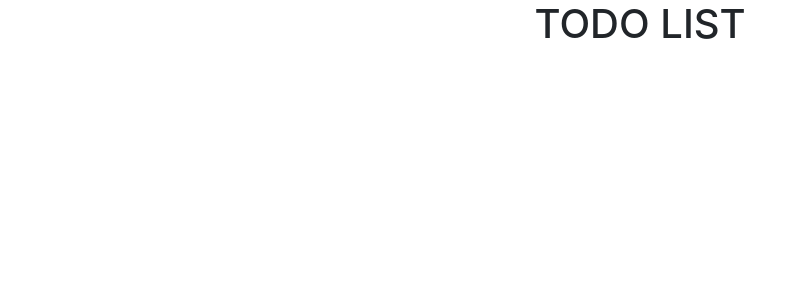
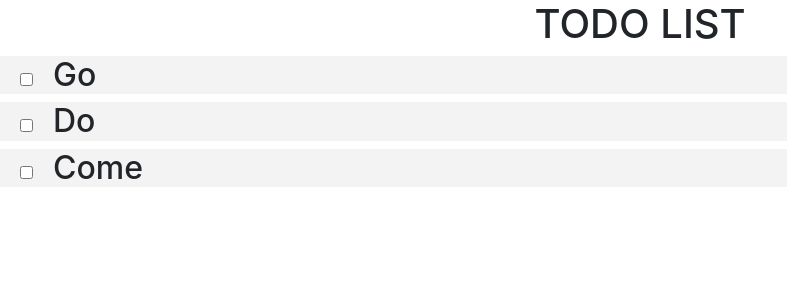
Before and after one commit to mbalci85/8.react_to_do_list_app, a React (Create React App) app: page / in a window 1280 px wide. Shown: the top 300 px of the page, without its empty margins (0-787 px from the left). Built offline with nearby package versions, Linux system fonts and the light colour scheme.

Commit message:
add Todos and Todo components

```diff
--- a/src/App.js
+++ b/src/App.js
@@ -1,5 +1,6 @@
 import React, { Component } from 'react';
 import './App.css';
+import Todos from './components/Todos';
 
 export class App extends Component {
 	state = {
@@ -21,10 +22,21 @@ export class App extends Component {
 			},
 		],
 	};
+
+	// toggleChecked =(id)=> {
+	// 	this.setState({
+	// 		isChecked:
+	// 	})
+	// }
+
 	render() {
 		return (
 			<div className="App">
 				<h1>TODO LIST</h1>
+				<Todos
+					todos={this.state.todos}
+					toggleChecked={this.toggleChecked}
+				/>
 			</div>
 		);
 	}
--- /dev/null
+++ b/src/components/Todo.js
@@ -0,0 +1,32 @@
+import React, { Component } from 'react';
+
+export class Todo extends Component {
+	render() {
+		return (
+			<div>
+				<h2
+					style={{
+						textAlign: 'left',
+						backgroundColor: '#f3f3f3',
+						paddingLeft: 20,
+						textDecoration: this.props.todo.isChecked
+							? 'line-through'
+							: 'none',
+					}}
+				>
+					<input
+						type="checkbox"
+						style={{ marginRight: 20 }}
+						// onChange={this.props.toggleChecked.bind(
+						// 	this,
+						// 	this.props.todo.id,
+						// )}
+					/>
+					{this.props.todo.task}
+				</h2>
+			</div>
+		);
+	}
+}
+
+export default Todo;
--- /dev/null
+++ b/src/components/Todos.js
@@ -0,0 +1,20 @@
+import React, { Component } from 'react';
+import Todo from './Todo';
+
+export class Todos extends Component {
+	render() {
+		return (
+			<div>
+				{this.props.todos.map((todo) => (
+					<Todo
+						key={todo.id}
+						todo={todo}
+						toggleChecked={this.props.toggleChecked}
+					/>
+				))}
+			</div>
+		);
+	}
+}
+
+export default Todos;
```
Also changed, not shown: 1 other file (tests, documents, lock files or other folders).
